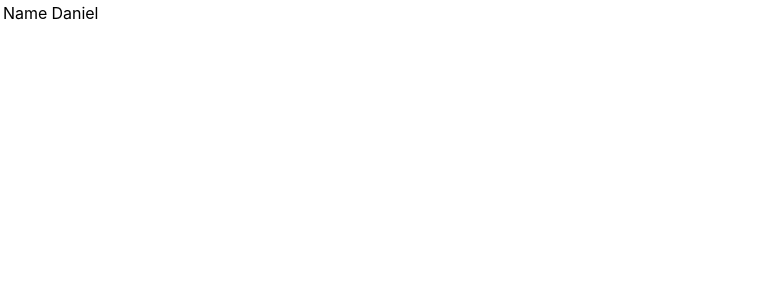
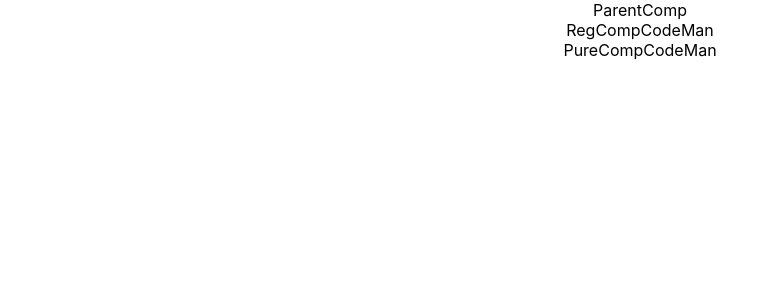
Before and after one commit to sserges/react_ce, a React (Create React App) app: page / in a window 1280 px wide. Shown: the top 300 px of the page, without its empty margins (0-775 px from the left). Built offline with nearby package versions, Linux system fonts and the light colour scheme.

Commit message:
Pure Components

```diff
--- a/src/App.js
+++ b/src/App.js
@@ -1,14 +1,12 @@
 import './App.css'
 
 import './appStyles.css'
-// import FragmentDemo from './components/FragmentDemo'
-import Table from './components/Table'
+import ParentComp from './components/ParentComp'
 
 function App() {
   return (
     <div className='App'>
-      {/* <FragmentDemo /> */}
-      <Table />
+      <ParentComp />
     </div>
   )
 }
--- /dev/null
+++ b/src/components/ParentComp.js
@@ -0,0 +1,34 @@
+import React, { PureComponent } from 'react'
+import PureComp from './PureComp'
+import RegComp from './RegComp'
+
+class ParentComp extends PureComponent {
+  constructor(props) {
+    super(props)
+
+    this.state = {
+      name: 'CodeMan',
+    }
+  }
+
+  componentDidMount() {
+    setInterval(() => {
+      this.setState({
+        name: 'CodeMan',
+      })
+    }, 2000)
+  }
+
+  render() {
+    console.log('ParentComp')
+    return (
+      <div>
+        ParentComp
+        <RegComp name={this.state.name} />
+        <PureComp name={this.state.name} />
+      </div>
+    )
+  }
+}
+
+export default ParentComp
--- /dev/null
+++ b/src/components/PureComp.js
@@ -0,0 +1,15 @@
+import React, { PureComponent } from 'react'
+
+class PureComp extends PureComponent {
+  render() {
+    console.log('PureComp')
+    return (
+      <div>
+        PureComp
+        {this.props.name}
+      </div>
+    )
+  }
+}
+
+export default PureComp
--- /dev/null
+++ b/src/components/RegComp.js
@@ -0,0 +1,15 @@
+import React, { Component } from 'react'
+
+class RegComp extends Component {
+  render() {
+    console.log('RegComp')
+    return (
+      <div>
+        RegComp
+        {this.props.name}
+      </div>
+    )
+  }
+}
+
+export default RegComp
```
